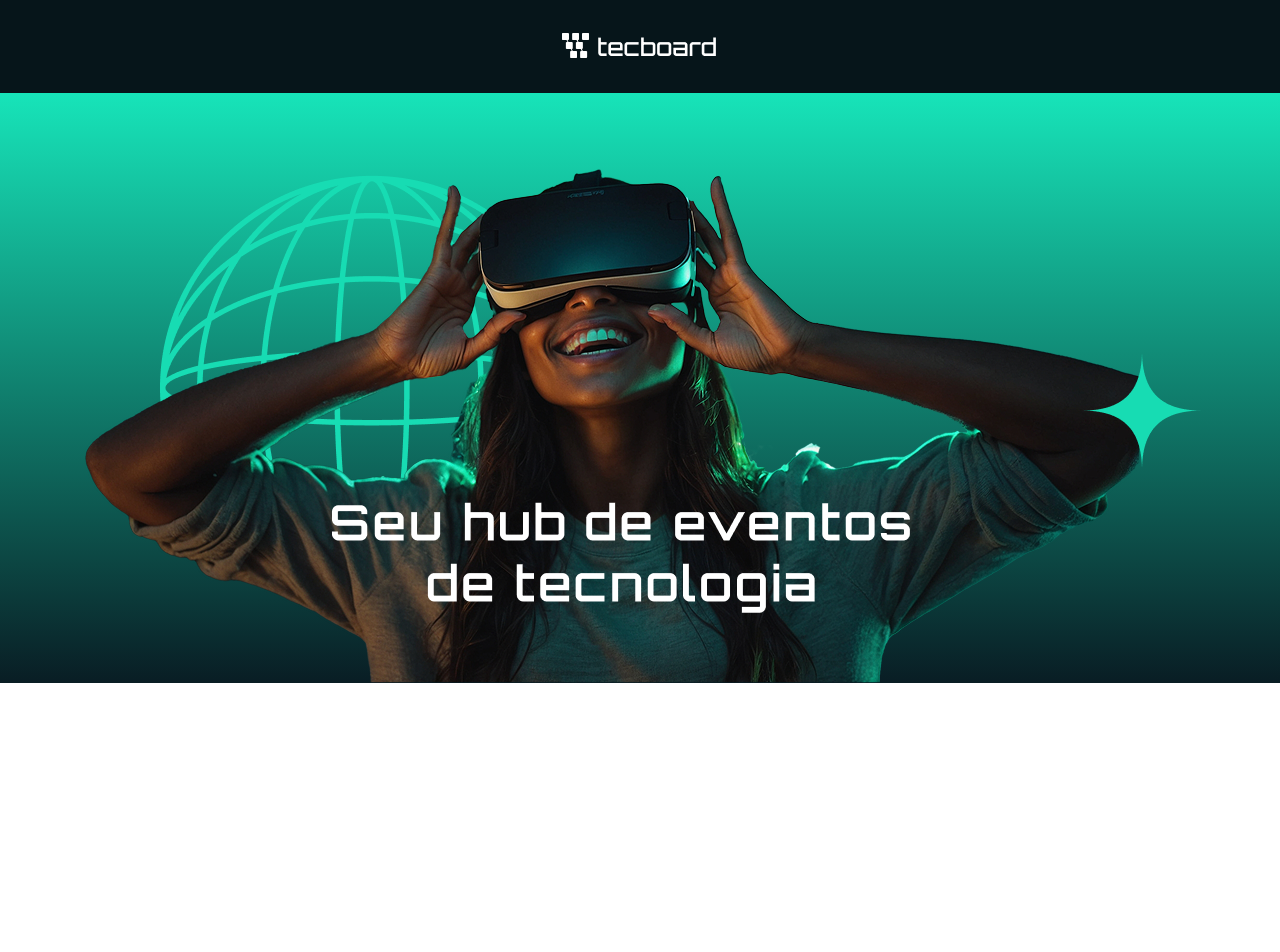
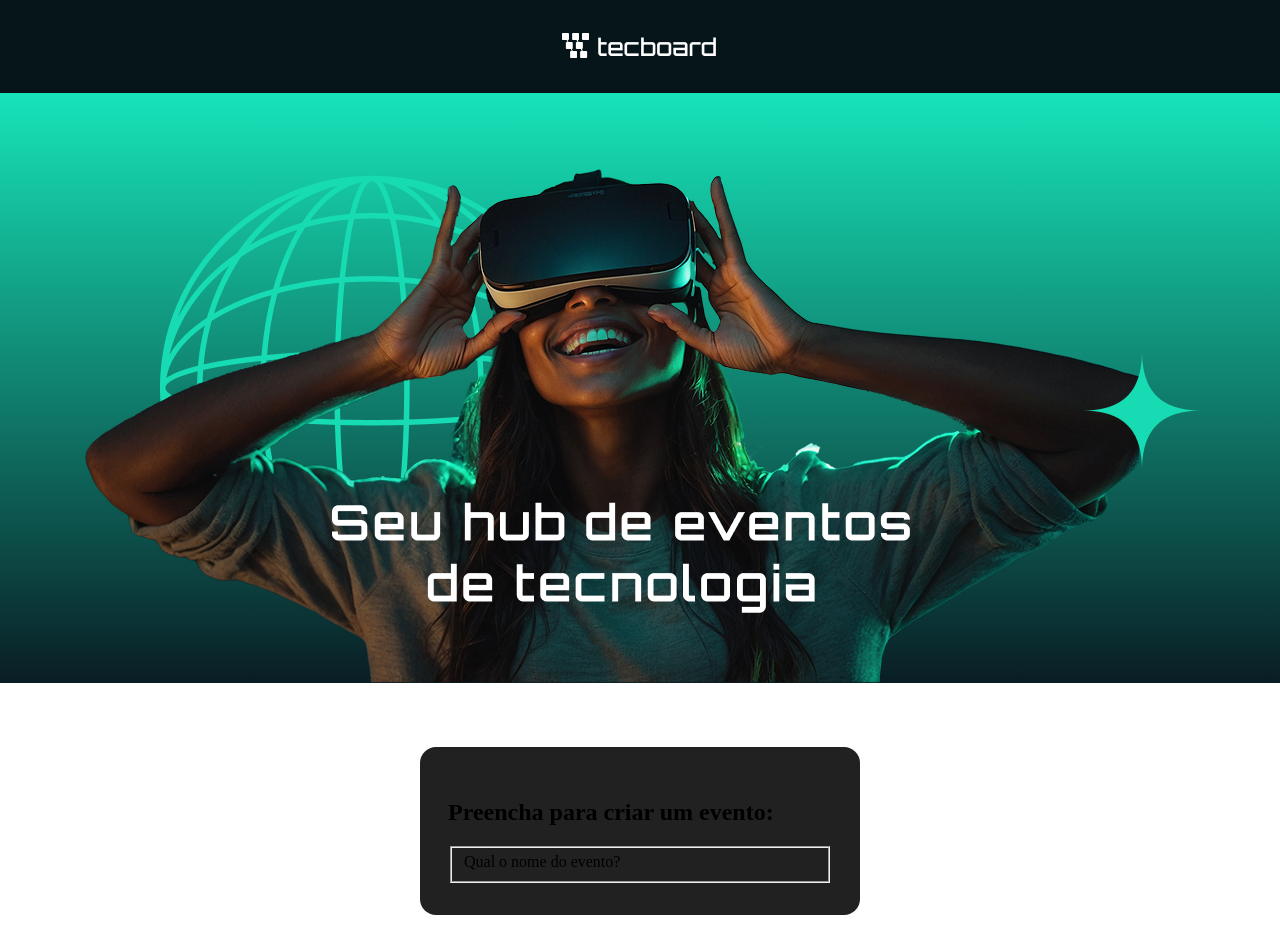
Before and after one commit to dglshenriq/tecboard-react, a React (Vite) app: page / in a window 1280 px wide. Shown: the top 952 px of the page. Before the commit the page ends 800 px from the top, so only its background shows below. Built offline with nearby package versions, Linux system fonts and the light colour scheme.

Commit message:
Adiciona fomrmulário evento

```diff
--- a/src/App.css
+++ b/src/App.css
@@ -18,3 +18,12 @@
 section img {
   max-width: 90%;
 }
+
+.form-evento {
+  background-color: #212121;
+  padding: 32px 28px;
+  border-radius: 16px;
+  width: 384px;
+  max-width: 90%;
+  margin: 64px auto;
+}
--- a/src/App.jsx
+++ b/src/App.jsx
@@ -3,6 +3,20 @@
 import viteLogo from './assets/vite.svg'
 import heroImg from './assets/hero.png'
 import './App.css'
+
+function FormularioDeEvento () {
+
+  return (
+    <form className="form-evento">
+      <h2>Preencha para criar um evento:</h2>
+      <fieldset>
+        <label htmlFor='nome'>
+          Qual o nome do evento?
+        </label>
+      </fieldset>
+    </form>
+  )
+}
 
 function App() {
   const [count, setCount] = useState(0)
@@ -15,7 +29,7 @@
       <section>
         <img src="/banner.png" alt="Banner do Tecboard"/>
       </section>
-
+      <FormularioDeEvento />
     </main>
   )
 }
```
